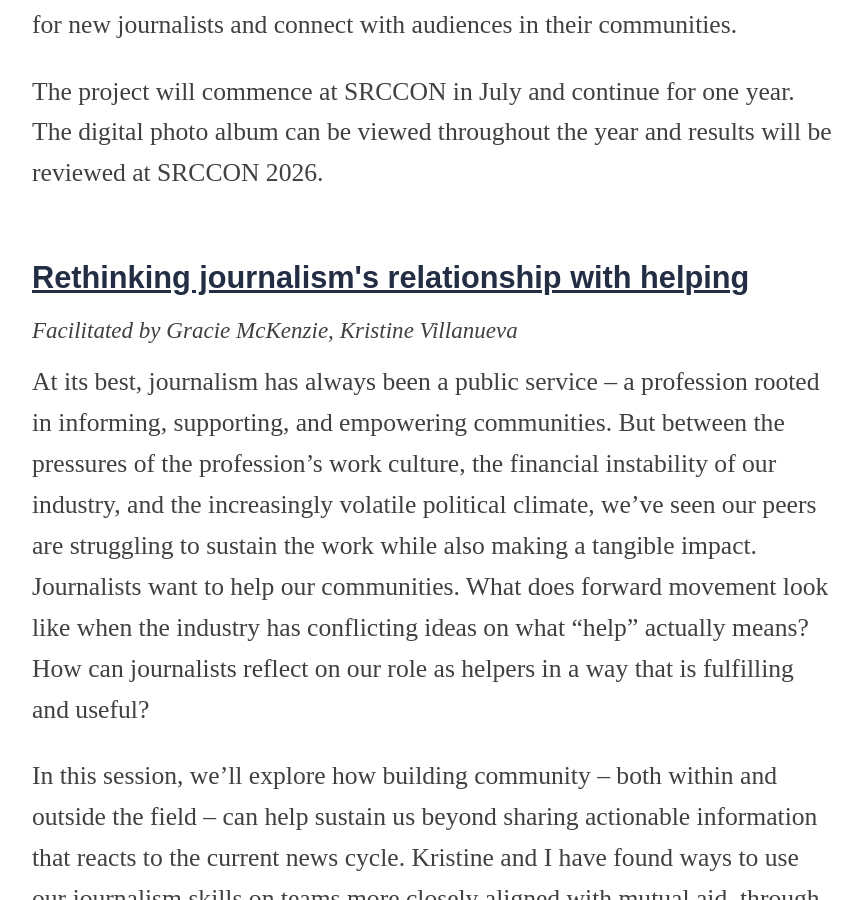
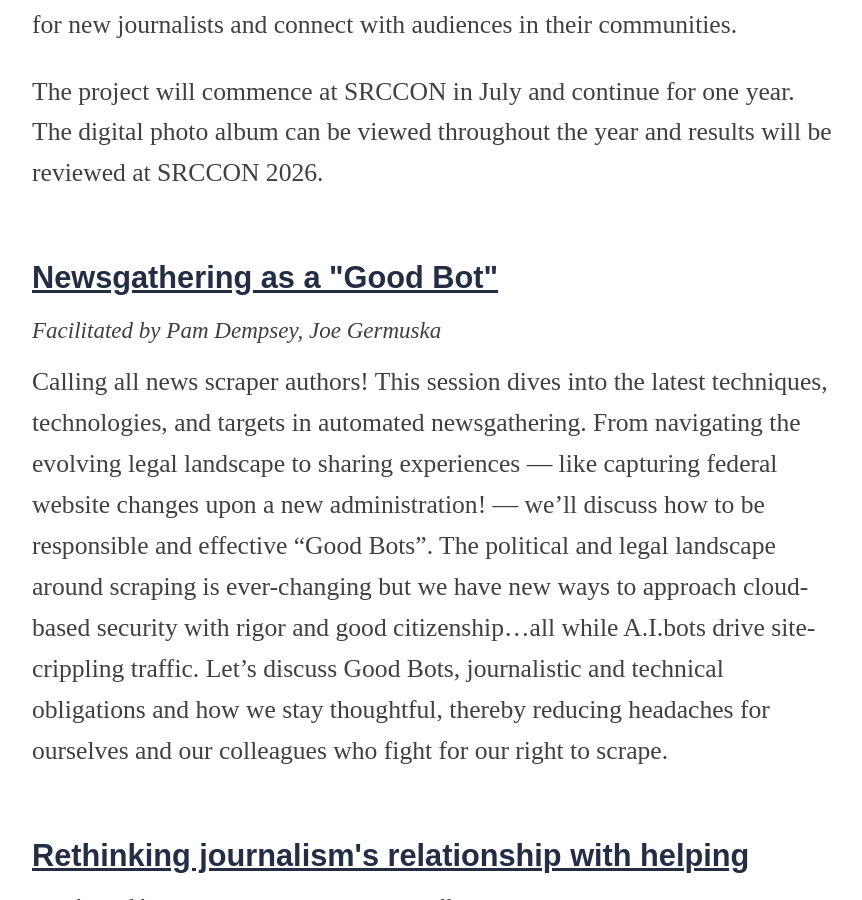
Before and after one commit to OpenNews/srccon-2025, a Jekyll site: the page built from program.md, in a window 1280 px wide and 900 px high, scrolled down 17050 px. Shown: the whole window, without its empty margins (208-1070 px from the left). Built offline with Jekyll 4.4.1, drawn with Linux system fonts in a browser that asks for light colours; nearby versions of some CDN libraries; some web fonts are replaced.

Commit message:
add session

```diff
--- a/_data/sessions.yml
+++ b/_data/sessions.yml
@@ -192,6 +192,12 @@
         \nThe project will commence at SRCCON in July and continue for one year. The digital photo album can be viewed throughout the year and results will be reviewed at SRCCON 2026."
     },
     {
+        "id": "newsgathering-good-bot",
+        "title": "Newsgathering as a \"Good Bot\"",
+        "facilitators": "Pam Dempsey, Joe Germuska",
+        "description": "Calling all news scraper authors! This session dives into the latest techniques, technologies, and targets in automated newsgathering. From navigating the evolving legal landscape to sharing experiences — like capturing federal website changes upon a new administration! — we'll discuss how to be responsible and effective \"Good Bots\". The political and legal landscape around scraping is ever-changing but we have new ways to approach cloud-based security with rigor and good citizenship…all while A.I.bots drive site-crippling traffic. Let's discuss Good Bots, journalistic and technical obligations and how we stay thoughtful, thereby reducing headaches for ourselves and our colleagues who fight for our right to scrape."
+    },
+    {
         "id": "journalisms-relationship-helping",
         "title": "Rethinking journalism's relationship with helping",
         "facilitators": "Gracie McKenzie, Kristine Villanueva",
```
